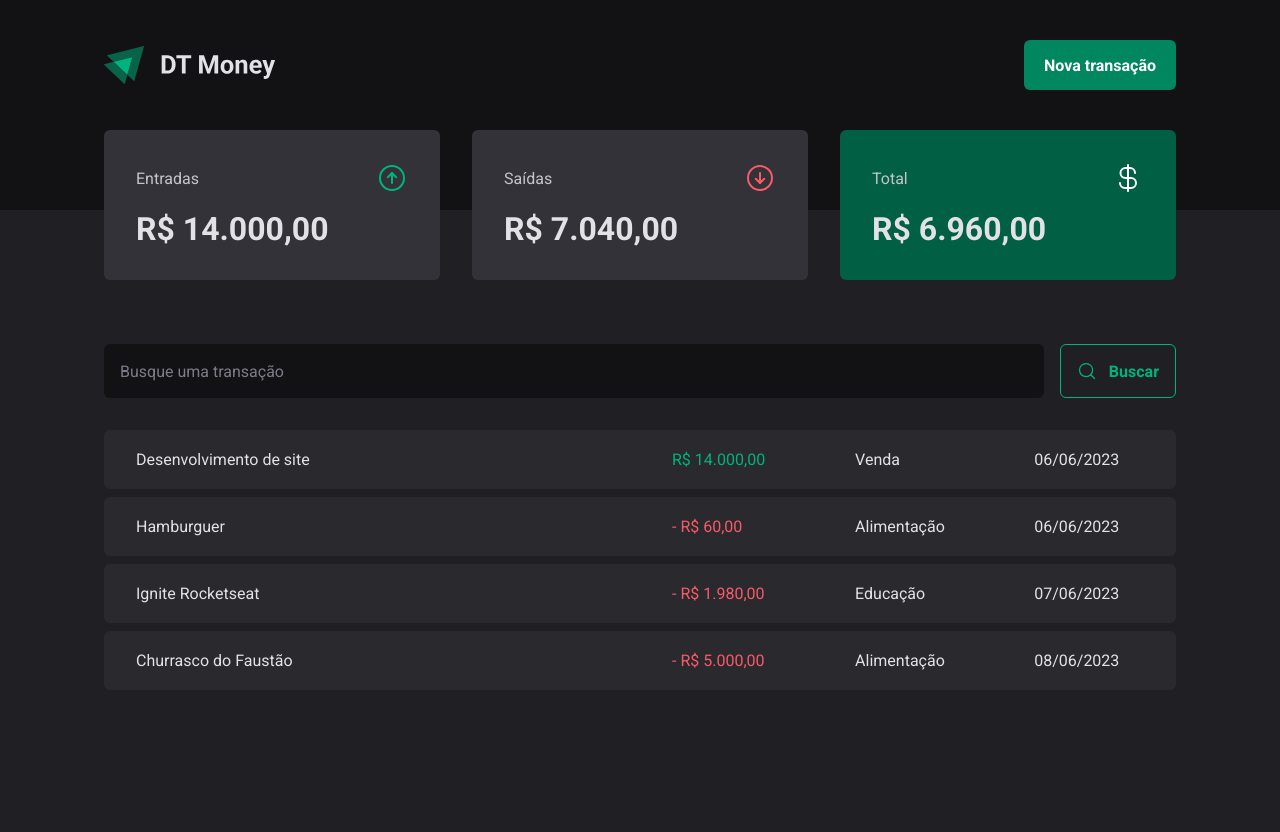
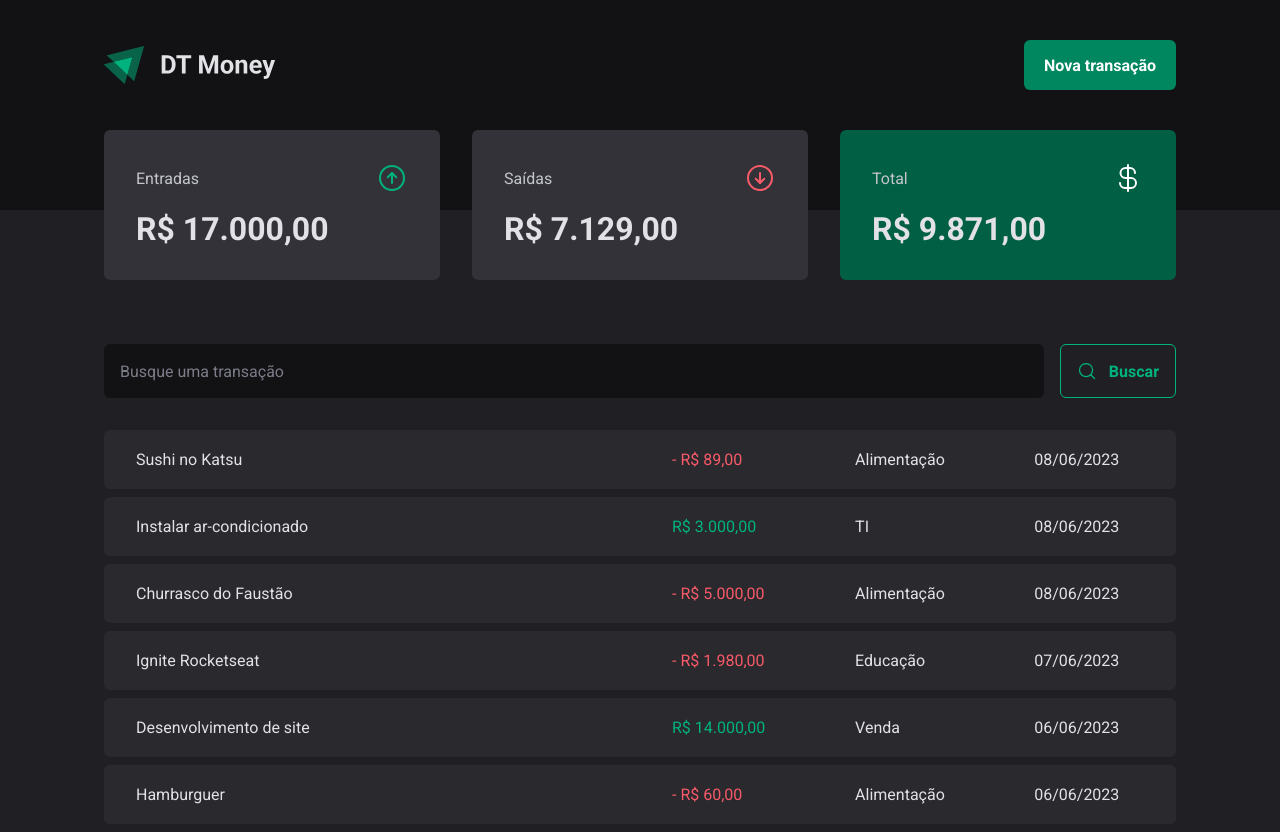
Before and after one commit to clodoaldo-favaro/ignite-03-dt-money, a React (Vite) app: page / in a window 1280 px wide. Before the commit the page ends 800 px from the top, so only its background shows below. Built offline with nearby package versions, Linux system fonts and the light colour scheme; data requests are answered from the project's data file.

Commit message:
update transactions after creating a new transaction

```diff
--- a/server.json
+++ b/server.json
@@ -31,6 +31,22 @@
       "type": "outcome",
       "createdAt": "2023-06-08T04:09:00.611Z",
       "id": 4
+    },
+    {
+      "description": "Instalar ar-condicionado",
+      "price": 3000,
+      "category": "TI",
+      "type": "income",
+      "createdAt": "2023-06-08T04:21:00.473Z",
+      "id": 5
+    },
+    {
+      "description": "Sushi no Katsu",
+      "price": 89,
+      "category": "Alimentação",
+      "type": "outcome",
+      "createdAt": "2023-06-08T04:21:22.437Z",
+      "id": 6
     }
   ]
 }
--- a/src/components/NewTransactionModal/index.tsx
+++ b/src/components/NewTransactionModal/index.tsx
@@ -1,9 +1,10 @@
 import { zodResolver } from '@hookform/resolvers/zod';
 import * as Dialog from '@radix-ui/react-dialog';
 import { X, ArrowCircleUp, ArrowCircleDown } from 'phosphor-react';
+import { useContext } from 'react';
 import { Controller, useForm } from 'react-hook-form';
 import * as z from 'zod';
-import { api } from '../../lib/axios';
+import { TransactionsContext } from '../../contexts/TransactionsContext';
 import { Overlay, Content, CloseButton, TransactionType, TransactionTypeButton } from './styles';
 
 const newTransactionFormSchema = z.object({
@@ -16,11 +17,14 @@ const newTransactionFormSchema = z.object({
 type NewTransactionFormInputs = z.infer<typeof newTransactionFormSchema>
 
 export function NewTransactionModal() {
+	const { createTransaction } = useContext(TransactionsContext)
+
 	const {
 		control,
 		register,
 		handleSubmit,
-		formState: { isSubmitting }
+		formState: { isSubmitting },
+		reset,
 	} = useForm<NewTransactionFormInputs>({
 		resolver: zodResolver(newTransactionFormSchema),
 		defaultValues: {
@@ -29,20 +33,9 @@ export function NewTransactionModal() {
 	})
 
 	async function handleCreateNewTransaction(data: NewTransactionFormInputs) {
-		const { description, price, category, type } = data
+		await createTransaction(data)
 
-		await api.post('transactions', {
-			description,
-			price,
-			category,
-			type,
-			createdAt: new Date()
-		})
-
-		//It works, but it's kind of unclear what's being sent to the api
-		// await api.post('transactions', {
-		// 	...data
-		// })
+		reset()
 	}
 
 	return (
--- a/src/contexts/TransactionsContext.tsx
+++ b/src/contexts/TransactionsContext.tsx
@@ -10,14 +10,23 @@ interface Transaction {
 	createdAt: string;
 }
 
+interface CreateTransactionInput {
+	description: string;
+	price: number;
+	category: string;
+	type: 'income' | 'outcome';
+}
+
 interface TransactionContextType {
 	transactions: Transaction[];
-	fetchTransactions: (query?: string) => Promise<void>
+	fetchTransactions: (query?: string) => Promise<void>;
+	createTransaction: (data: CreateTransactionInput) => Promise<void>;
 }
 
 interface TransactionsProviderProps {
 	children: ReactNode;
 }
+
 
 export const TransactionsContext = createContext({} as TransactionContextType)
 
@@ -27,11 +36,27 @@ export function TransactionsProvider({ children }: TransactionsProviderProps) {
 	async function fetchTransactions(query?: string) {
 		const response = await api.get('/transactions', {
 			params: {
+				_sort: 'createdAt',
+				_order: 'desc',
 				q: query,
 			}
 		});
 
 		setTransactions(response.data);
+	}
+
+	async function createTransaction(data: CreateTransactionInput) {
+		const { description, price, category, type } = data
+
+		const response = await api.post('transactions', {
+			description,
+			price,
+			category,
+			type,
+			createdAt: new Date()
+		})
+
+		setTransactions(state => [response.data, ...state])
 	}
 
 	useEffect(() => {
@@ -49,7 +74,8 @@ export function TransactionsProvider({ children }: TransactionsProviderProps) {
 	return (
 		<TransactionsContext.Provider value={{
 			transactions,
-			fetchTransactions
+			fetchTransactions,
+			createTransaction
 		}}>
 			{children}
 		</TransactionsContext.Provider>
```
